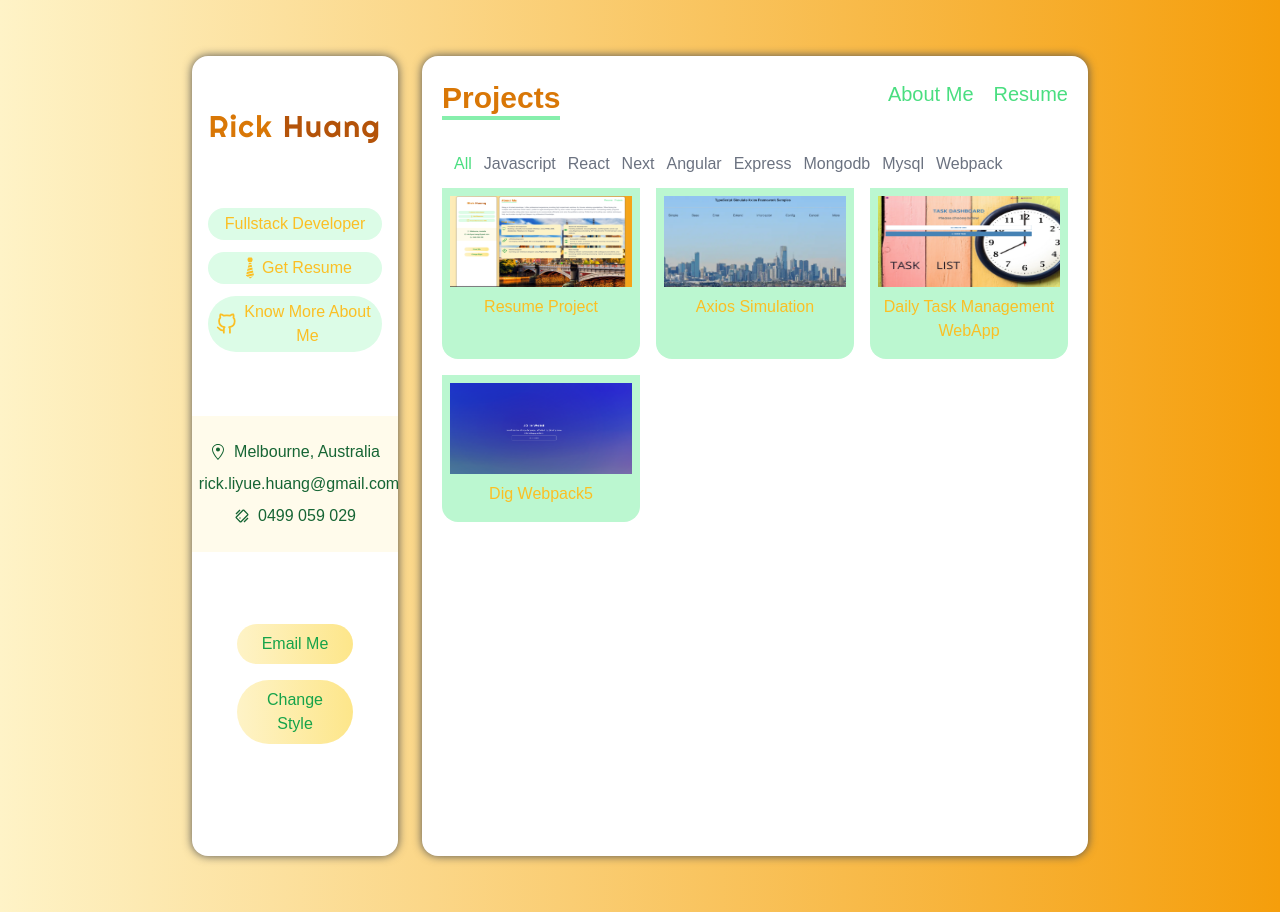
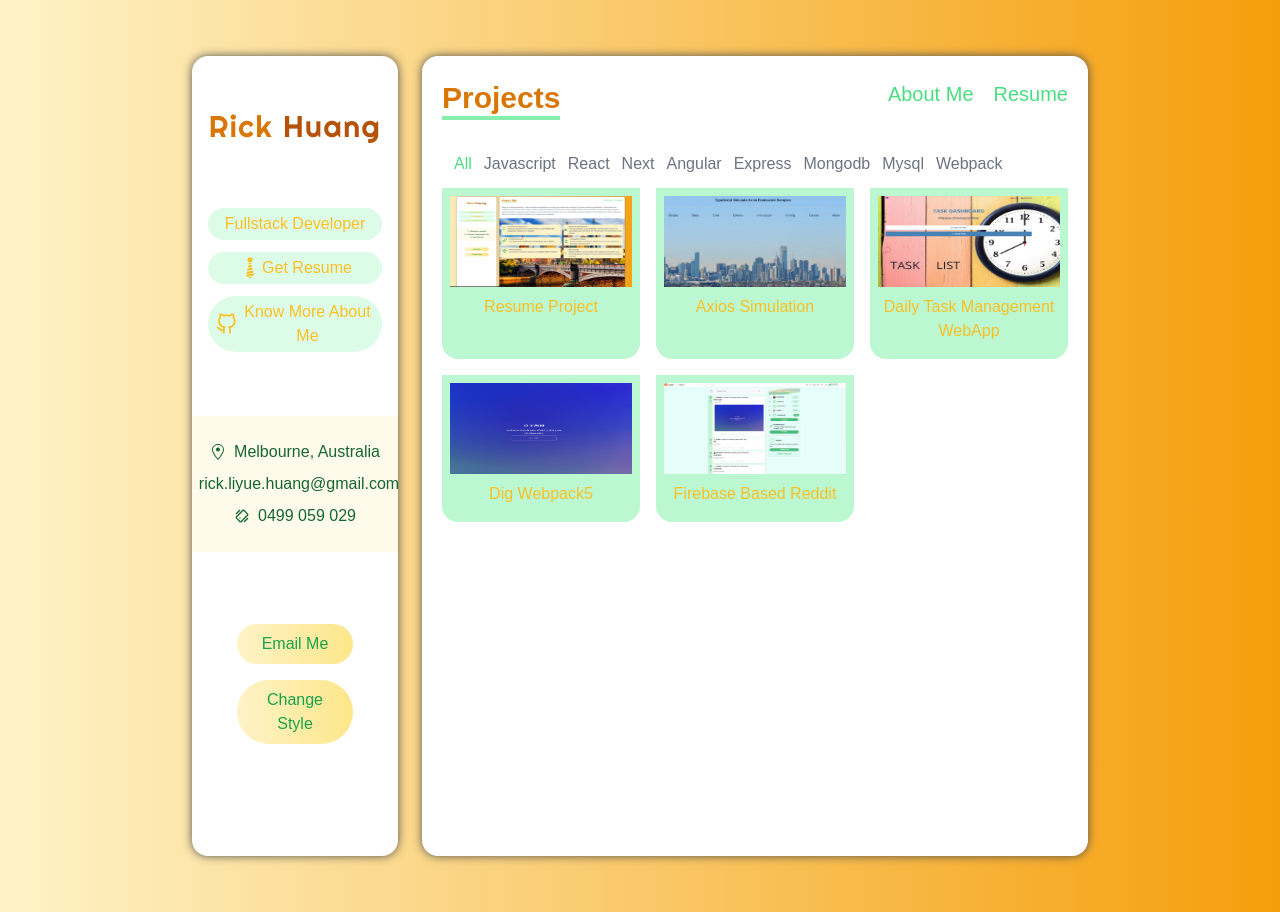
Before and after one commit to rick-liyue-huang/resume-modified, a Next.js app: page /projects in a window 1280 px wide. Built offline with nearby package versions, Linux system fonts and the light colour scheme.

Commit message:
feat: add project

```diff
--- a/data.ts
+++ b/data.ts
@@ -205,5 +205,21 @@ export const projects: IProject[] = [
 			"Webpack",
 			"React.js",
 		],
+	},
+	{
+		id: 5,
+		name: "Firebase Based Reddit",
+		image_path: "/images/project5.png",
+		deployed_url: "https://next-js-reddit-web-app.vercel.app/",
+		github_url: "https://github.com/rick-liyue-huang/NextJS-Reddit-WebApp",
+		category: ["next", "javascript", "firebase"],
+		description:
+			"Using the Next.js and firebase to clone the Reddit WebApp, in which we can login and register the new account and create the community and send the post under the authed user.",
+		key_techs: [
+			"Javascript",
+			"Next.js",
+			"React.js",
+			"Firebase"
+		],
 	}
 ];
--- a/types.ts
+++ b/types.ts
@@ -23,4 +23,4 @@ export interface IProject {
 	key_techs: string[];
 }
 
-export type Category = "react" | "node" | "express" | "angular" | "mongodb" | "javascript" | "next" | "mysql" | "webpack";
+export type Category = "react" | "node" | "express" | "angular" | "mongodb" | "javascript" | "next" | "mysql" | "webpack" | "firebase";
```
Also changed, not shown: public/images/project5.png (added).
